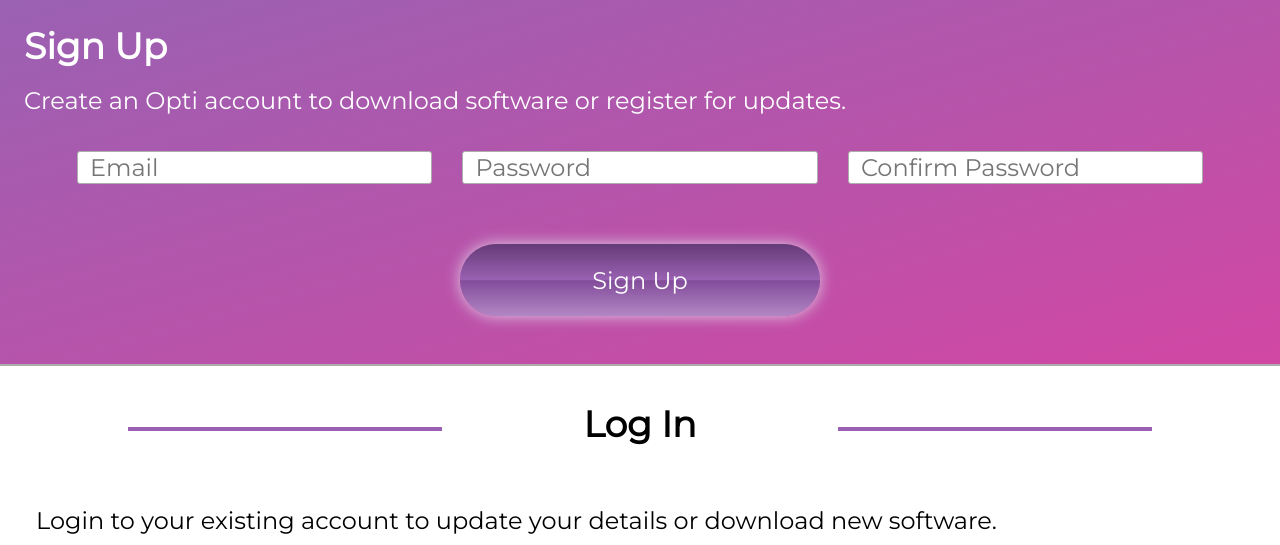
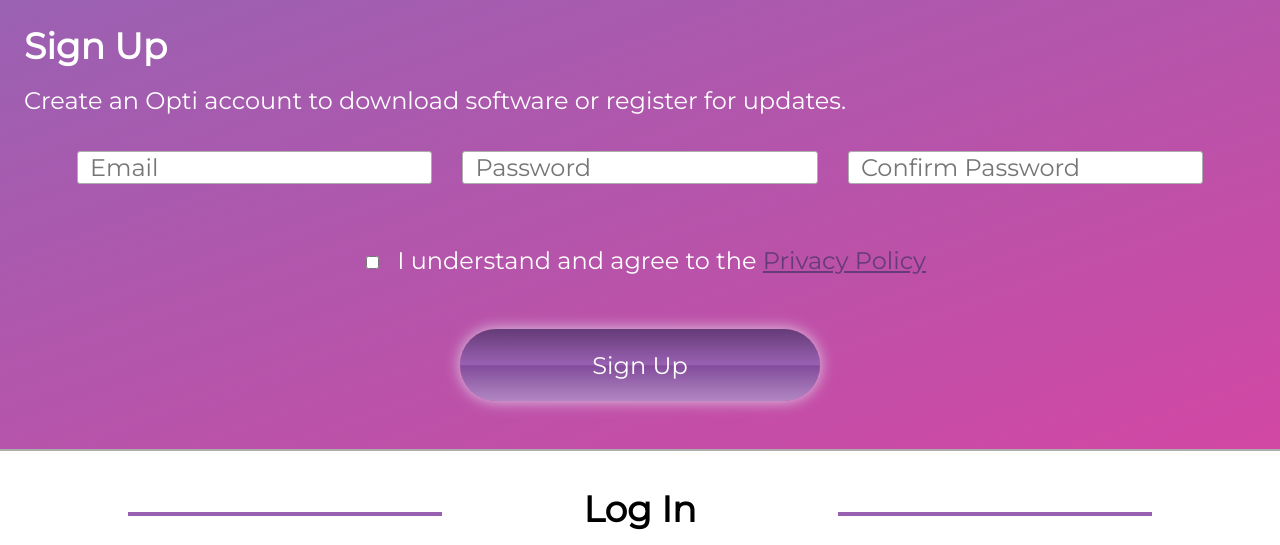
Before and after one commit to JodieMM/OptiSite, a PHP site: page /account_in in a window 1280 px wide. Shown: the part 86-631 px from the top of the page. Run offline with PHP 8.4, Linux system fonts and the light colour scheme.

Commit message:
Minor fixes, added Privacy Policy acceptance checkbox and validation

```diff
--- a/Design/signup.css
+++ b/Design/signup.css
@@ -28,9 +28,25 @@
 	font: inherit;
 }
 
+.inputline input[type=checkbox]{
+	width: auto;
+}
+
+.inputline input[type=checkbox]:focus{
+	box-shadow: none;
+}
+
 .inputline input:focus{
 	border: 1px solid #adadad;
 	box-shadow: 0 0 4px #61C5FA;
+}
+
+.inputline a{
+	color: #653b78;
+}
+
+.inputline a:active{
+	color: #d147a3;
 }
 
 .inputline button{
--- a/Functions/JS/flow.js
+++ b/Functions/JS/flow.js
@@ -6,6 +6,7 @@ var signupbtn = $('#signupbtn');
 var email = $('#email');
 var pass1 = $('#password');
 var pass2 = $('#passwordconfirm');
+var privacy = $('#ppcheckbox');
 var signuperror = $('#signuperror');
 
 var loginemail = $('#loginemail');
@@ -28,7 +29,7 @@ var headerul = $('#headerul');
 email.click(function(){ stopGlow(email)});
 pass1.click(function(){ stopGlow(pass1)});
 pass2.click(function(){ stopGlow(pass2)});
-signupbtn.click(function(){ validateSignUp(email, pass1, pass2);});
+signupbtn.click(function(){ validateSignUp(email, pass1, pass2, privacy);});
 
 loginemail.click(function(){ stopGlow(loginemail)});
 loginpass.click(function(){ stopGlow(loginpass)});
--- a/Functions/JS/validation.js
+++ b/Functions/JS/validation.js
@@ -21,8 +21,7 @@ function validatePassword(p1){
 	}
 }
 
-function validatePasswordMatch(p1, p2)
-{
+function validatePasswordMatch(p1, p2){
 	if (p1.val() != p2.val()){
 		return false;
 	}
@@ -30,6 +29,17 @@ function validatePasswordMatch(p1, p2)
 		return true;
 	}
 }
+
+// Checkbox
+function validatePrivacy(pp){
+	if (pp.prop('checked') == false){
+		return false;
+	}
+	else {
+		return true;
+	}
+}
+
 
 // ----- VISUAL RESULTS ----- //
 
@@ -55,7 +65,7 @@ function showEl(el){
 // ----- CHECKING VALIDATION ----- //
 
 // Sign Up
-function validateSignUp(em, p1, p2){
+function validateSignUp(em, p1, p2, pp){
 	var validated = true;
 	signuperror.html("");
 	showEl(signuperror);
@@ -80,6 +90,13 @@ function validateSignUp(em, p1, p2){
 		validated = false;
 		if (signuperror.html() == ""){
 			signuperror.html("Passwords must match.");
+		}
+	}
+
+	if (!validatePrivacy(pp)){
+		validated = false;
+		if (signuperror.html() == ""){
+			signuperror.html("You must accept the Privacy Policy to make an account.");
 		}
 	}
 
--- a/account_in.php
+++ b/account_in.php
@@ -7,9 +7,13 @@
 			<h1> Sign Up </h1>
 			<p> Create an Opti account to download software or register for updates. </p>
 			<div class="inputline">
-				<input type="textbox" id="email" placeholder="Email"></input>
-				<input type="password" id="password" placeholder="Password"></input>
-				<input type="password" id="passwordconfirm" placeholder="Confirm Password"></input>
+				<input type="textbox" id="email" placeholder="Email">
+				<input type="password" id="password" placeholder="Password">
+				<input type="password" id="passwordconfirm" placeholder="Confirm Password">
+			</div>
+			<div class="inputline">
+				<input type="checkbox" id="ppcheckbox">
+				I understand and agree to the <a target="_blank", href="privacy_policy">Privacy Policy</a>
 			</div>
 			<p class="error" id="signuperror"></p>
 			<div class="inputline">
@@ -21,8 +25,8 @@
 			<h1> Log In </h1>
 			<p> Login to your existing account to update your details or download new software. </p>
 			<div class="inputline fourty">
-				<input type="textbox" id="loginemail" placeholder="Email"></input>
-				<input type="password" id="loginpassword" placeholder="Password"></input>
+				<input type="textbox" id="loginemail" placeholder="Email">
+				<input type="password" id="loginpassword" placeholder="Password">
 			</div>
 			<p class="error" id="empasserror"></p>
 			<a class="button lowbtn" id="loginbtn">
```
Also changed, not shown: index.php (+7 -3 lines).
